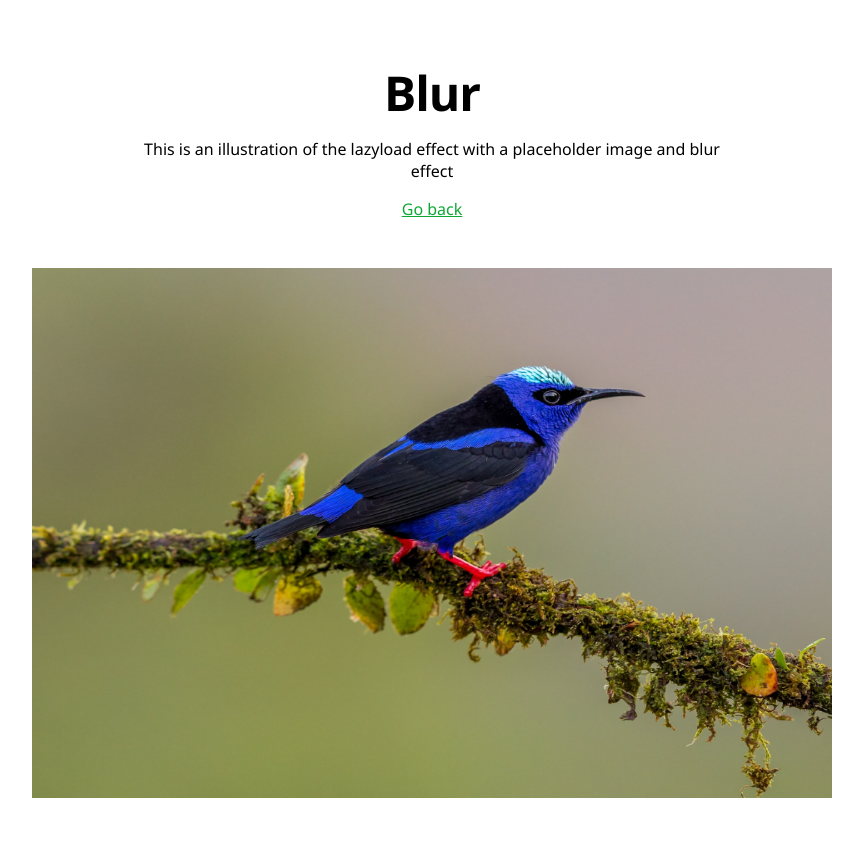
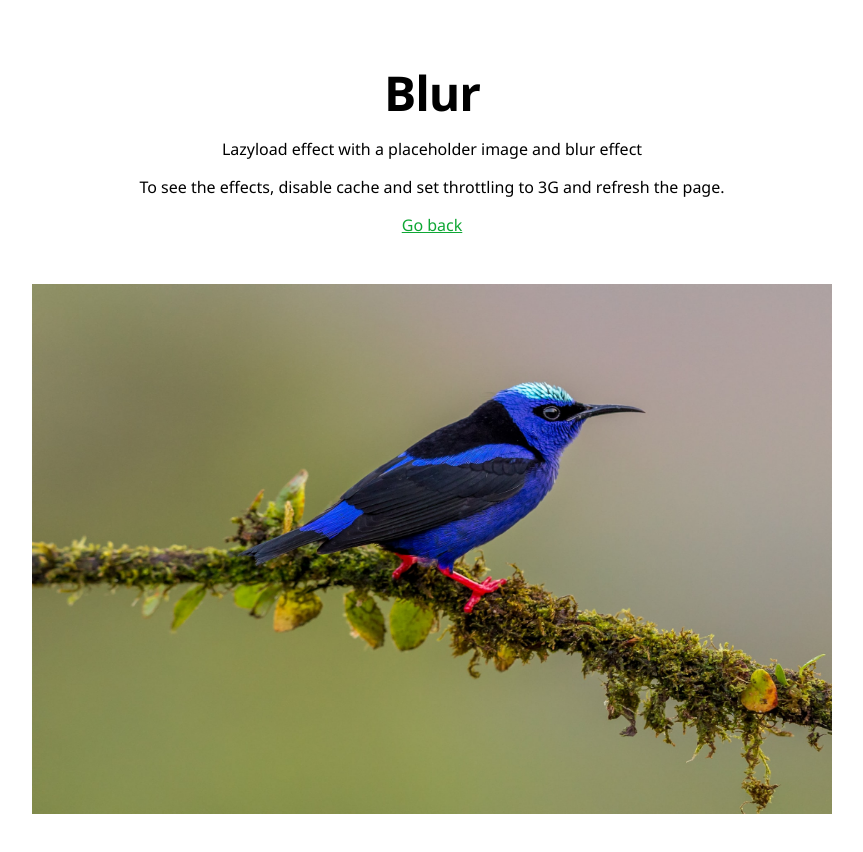
Before and after one commit to Evavic44/react-lazyload, a React (Vite) app: page /blur in a window 1280 px wide. Shown: the top 852 px of the page, without its empty margins (208-1071 px from the left). Built offline with nearby package versions, Linux system fonts and the light colour scheme.

Commit message:
:zap: Add more steps

```diff
--- a/src/pages/Blur.jsx
+++ b/src/pages/Blur.jsx
@@ -9,9 +9,10 @@ export default function Blur() {
     <div className="container">
       <header>
         <h1>Blur</h1>
+        <p>Lazyload effect with a placeholder image and blur effect</p>
         <p>
-          This is an illustration of the lazyload effect with a placeholder
-          image and blur effect
+          To see the effects, disable cache and set throttling to 3G and refresh
+          the page.
         </p>
         <Link to="/">Go back</Link>
       </header>
--- a/src/pages/Default.jsx
+++ b/src/pages/Default.jsx
@@ -6,8 +6,8 @@ export default function Default() {
   return (
     <div className="container">
       <header>
-        <h1>Lazyload Effect</h1>
-        <p>This is an illustration of the lazyload effect by default.</p>
+        <h1>Default</h1>
+        <p>No lazyload, just a plain image using the img tag</p>
         <Link to="/">Go back</Link>
       </header>
 
--- a/src/pages/Placeholder.jsx
+++ b/src/pages/Placeholder.jsx
@@ -9,9 +9,10 @@ export default function Placeholder() {
     <div className="container">
       <header>
         <h1>Placeholder</h1>
+        <p>Lazyload effect with a placeholder image</p>
         <p>
-          This is an illustration of the lazyload effect with a placeholder
-          image
+          To see the effects, disable cache and set throttling to 3G and refresh
+          the page.
         </p>
         <Link to="/">Go back</Link>
       </header>
```
